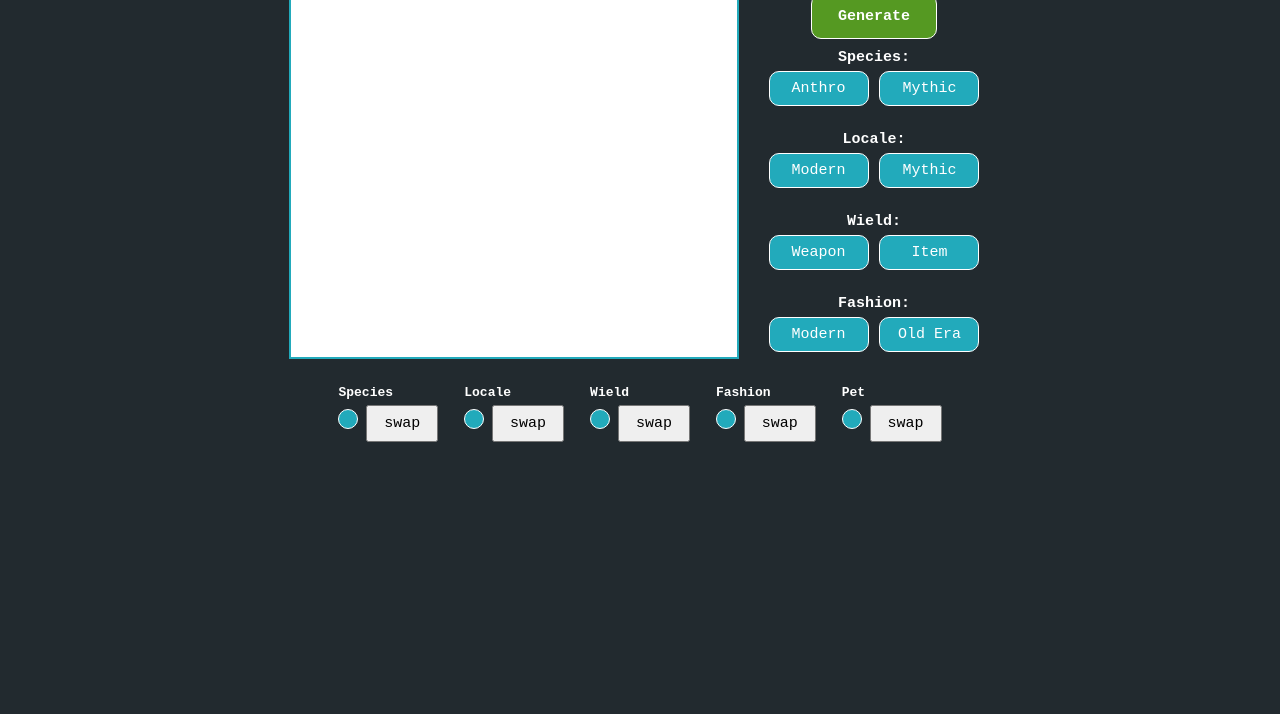
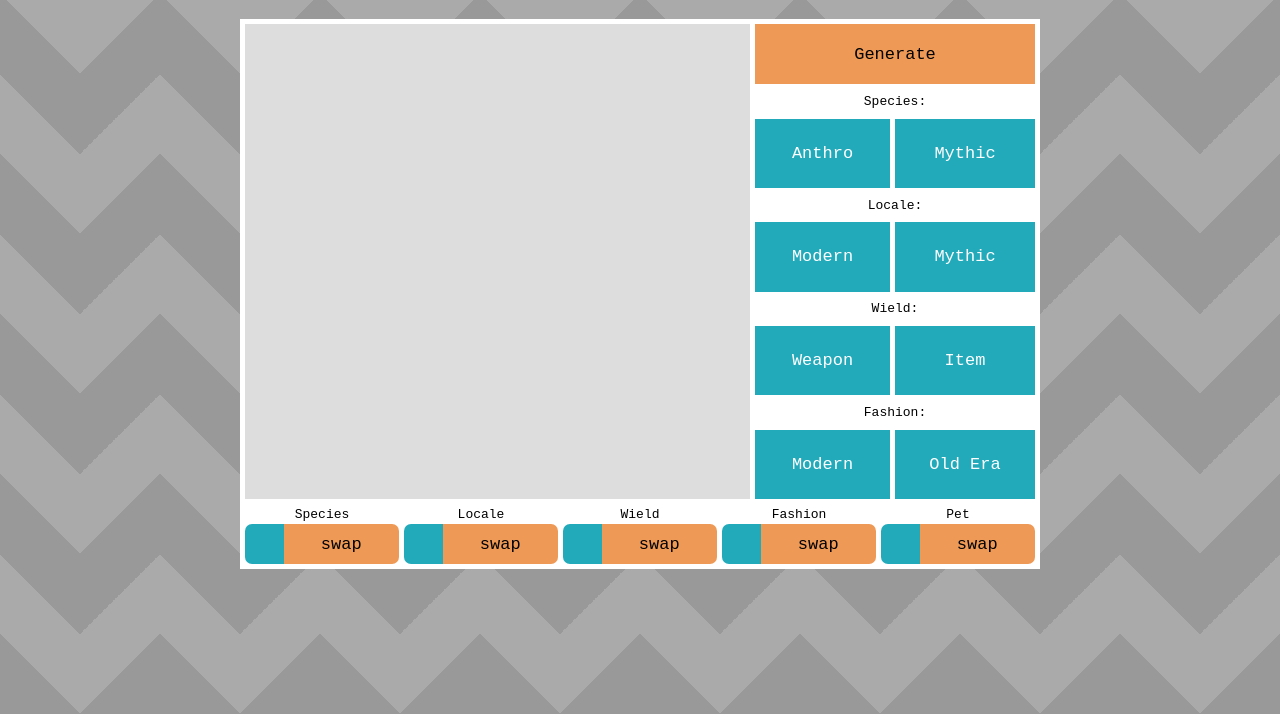
Before and after one commit to vlee-9/Character-Prompt-Generator, a plain HTML site: page index.html in a window 1280 px wide. Shown: the part 86-800 px from the top of the page. Drawn offline with Linux system fonts and the light colour scheme; a web font is replaced by a local one.

Commit message:
Css rework
complete rework of the css utilizing display grid instead of flexbox for the foundation of the generator layout.

```diff
--- a/gene.css
+++ b/gene.css
@@ -3,94 +3,128 @@
     box-sizing: border-box;
 }
 
-h2 {
-
+header {
+    min-height: 75px;
+    color: #fff;
     text-align: center;
-}
-
-header {
-    margin: auto;
-    height: 75px;
-    max-width: 1000px;
     display: flex;
     justify-content: center;
     align-items: center;
 }
 
+header h2 {
+    font-size: 30px;
+}
+
 body {
     width: 100%;
     font-family: monospace;
-    background: #222a2f;
-    color: #fff;
+    background: #aaa;
+    background-image:
+    linear-gradient(
+        -45deg,
+        transparent 75%,
+        #999 75%
+    ),
+    linear-gradient(
+        45deg,
+        transparent 75%,
+        #999 75%
+    ),
+    linear-gradient(
+        135deg,
+        transparent 75%,
+        #999 75%
+    ),
+    linear-gradient(
+        -135deg,
+        transparent 75%,
+        #999 75%
+    );
+    background-size: 160px 160px;
+    background-position: 80px 0, 80px 0, 0 0, 0 0;
 }
 
 button {
+    border: none;
+    cursor: pointer;
+    font-size: 17px;
     font-family: monospace;
-    font-size: 15px;
-
 }
 
 .container-1 {
     margin: auto;
-    max-width: 1000px;
+    border: #fff solid 5px;
+    background: #fff;
+    display: grid;
+    grid-gap: 5px;
+}
 
+.char--cont {
+    min-height: 320px;
+    padding: 0 20px;
+    text-align: center;
+    font-size: 18px;
+    background: #ddd;
+    color: #fff;
     display: flex;
     flex-direction: column;
-    justify-content: space-around;
+    justify-content: center;
     align-items: center;
 }
 
-.char-box {
-    background-color: #fff;
+.options--cont {
+    display: grid;
+    grid-template-rows: minmax(30px, 75px) 1fr;
+    /* generate btn & options--box*/
+}
 
-    height: 390px;
-    width: 90%;
-    max-width: 500px;
-    margin: 0 0 1em;
-    padding: 2em;
-
-    border: #2ab solid 2px;
-
-    text-align: center;
+.options--box {
     display: flex;
     flex-direction: column;
-    justify-content: center;
 }
 
-.char-box p,
-.char-box h4 {
-    margin-bottom: 1em;
+.option,
+.hide-option {
+    flex: 1;
+    display: grid;
+    grid-template-rows: minmax(17px, 1fr) minmax(40px, 2fr);
 }
 
-.char-box p {
-    font-size: 16px;
+.option {
+    /* grid-gap: 5px; */
+    grid-template-columns: 1fr 1fr;
 }
 
-.char-box h4 {
-    font-weight: bold;
-    font-size: 18px;
-    text-decoration: underline;
-    text-underline-offset: 5px;
+.hide--box {
+    justify-content: center;
+    gap: 5px;
 }
 
-.options-box {
-    text-align: center;
-    font-size: 18px;
-
+.hide-option {
+    grid-template-columns: 1fr 3fr;
+    min-width: 115px;
+    max-width: 200px;
 }
 
-.op-flex {
+/* .hide-option:not(:first-child) {
+    margin-left: 5px;
+} */
+
+.option p,
+.hide-option p {
+    grid-column: 1/-1;
     display: flex;
     justify-content: center;
-    flex-wrap: wrap;
+    align-items: center;
 }
 
-.generate-btn,
-.option-btn,
-.hide-btn {
+.option button:first-of-type {
+    border-right: #fff solid 5px;
+}
+
+.option-btn {
     color: #fff;
-    border: solid #fff 1.5px;
-    border-radius: 10px;
 }
 
 .option-btn,
@@ -98,92 +132,49 @@ button {
     background: #2ab;
 }
 
-.option-btn {
-    width: 100px;
-    margin-bottom: 5px;
-}
-
-.generate-btn {
-    padding: .8rem 1.6rem;
-    background: #592;
-    font-weight: bold;
-
-}
-
-.generate-btn:active {
-    background: #08b;
-}
-
-.option {
-    margin: 10px;
-    width: 220px;
-}
-
-.option-btn {
-    padding: .5rem 1rem;
-}
-
-.option p {
-    font-weight: bold;
-    margin-bottom: 5px;
-
-}
-
-.hide-section {
-    margin: 1em 0;
-    display: flex;
-    flex-wrap: wrap;
-    justify-content: space-around;
-    align-items: center;
-}
-
-.hide-box {
-    text-align: center;
-    margin: 0 1em 1em;
-}
-
-.hide-box p {
-    text-align: left;
-    font-weight: bold;
-    margin-bottom: 5px;
-}
-
 .hide-btn {
-    height: 20px;
-    width: 20px;
+    border-top-left-radius: 7px;
+    border-bottom-left-radius: 7px;
 }
 
 .swap-btn {
-    padding: .5rem 1rem;
+    border-top-right-radius: 7px;
+    border-bottom-right-radius: 7px;
 }
 
-@media (max-width: 320px) {
-    .char-box p {
-        font-size: 14px;
+.swap-btn,
+.generate-btn {
+    background: #e95;
+}
+
+.hide--box {
+    display: flex;
+    grid-column: 1/-1;
+    flex-wrap: wrap;
+}
+
+@media (min-width: 670px) {
+
+    header {
+        margin: auto;
+        min-width: 670px;
+        max-width: 800px;
+        height: 105px;
+
     }
 
-}
-
-@media (min-width:670px) {
     .container-1 {
-        flex-direction: row;
-        flex-wrap: wrap;
-        justify-content: center;
+        max-width: 800px;
+        grid-template-columns: minmax(300px, 1fr) 280px;
+        grid-template-rows: minmax(75px, 475px) 60px;
     }
 
-    .char-box {
-        height: 370px;
-        width: 50%;
-        max-width: 450px;
+    .char--cont {
+        font-size: 25px;
+        padding: 0 40px;
     }
 
-    .options-box {
-        width: 35%;
-        max-width: 235px;
-        margin-left: 1em;
-    }
-
-    .option p {
-        font-size: 15px;
+    .options--cont {
+        grid-template-rows: minmax(40px, 60px) 1fr;
     }
 }
--- a/index.html
+++ b/index.html
@@ -13,11 +13,11 @@
 
 <body>
     <header>
-        <h2>Character Concept Gen Prototype</h2>
+        <h2>Character Concept Generator</h2>
     </header>
 
-    <div class="container-1">
-        <div class="char-box" id="char-box">
+    <section class="container-1">
+        <div class="char--cont" id="char-box">
             <div>
                 <h4 id="name-el"></h4>
             </div>
@@ -42,9 +42,9 @@
                 <p id="pet-el"></p>
             </div>
         </div>
-        <div class="options-box">
-            <div><button class="generate-btn" onclick="generate()">Generate</button></div>
-            <div class="op-flex">
+        <div class="options--cont">
+            <button class="generate-btn" onclick="generate()">Generate</button>
+            <div class="options--box">
                 <div class="option">
                     <p>Species:</p>
                     <button class="option-btn" id="anthro-btn">Anthro</button>
@@ -71,39 +71,38 @@
             </div>
         </div>
 
-        <div class="hide-section">
-        <div class="hide-box">
+        <div class="hide--box">
+            <div class="hide-option">
                 <p>Species</p>
                 <button class="hide-btn" id="hide-species"></button>
                 <button class="swap-btn" id="swap-spec" class="swap-btn">swap</button>
             </div>
-        <div class="hide-box">
+            <div class="hide-option">
                 <p>Locale</p>
                 <button class="hide-btn" id="hide-locale"></button>
                 <button class="swap-btn" id="swap-loc" class="swap-btn">swap</button>
             </div>
-        <div class="hide-box">
+            <div class="hide-option">
                 <p>Wield</p>
                 <button class="hide-btn" id="hide-item"></button>
                 <button class="swap-btn" id="swap-item" class="swap-btn">swap</button>
             </div>
-        <div class="hide-box">
+            <div class="hide-option">
                 <p>Fashion</p>
                 <button class="hide-btn" id="hide-fashion"></button>
                 <button class="swap-btn" id="swap-fash" class="swap-btn">swap</button>
             </div>
-        <div class="hide-box">
+            <div class="hide-option">
                 <p>Pet</p>
                 <button class="hide-btn" id="hide-pet"></button>
                 <button class="swap-btn" id="swap-pet" class="swap-btn">swap</button>
             </div>
-
         </div>
 
-    </div>
+    </section>
+    <section class="container-2">
 
-
-
+    </section>
     <script src="gene.js"></script>
 </body>
 
```
Lines whose indentation alone changed are shown as unchanged.
